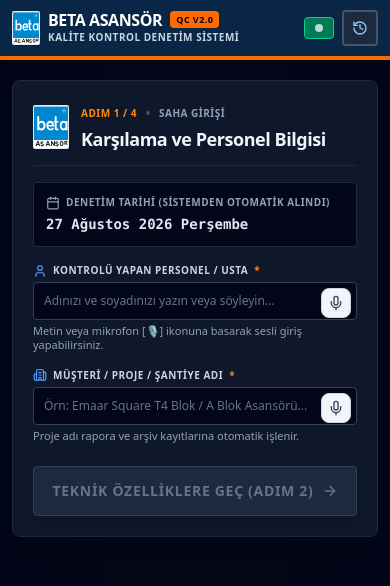
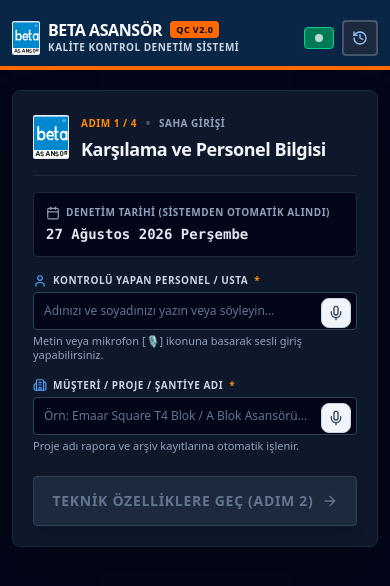
Before and after one commit to ahmetsarihan1903/ahmet, a React (Vite) app: page / in a window 390 px wide. Shown: the top 586 px of the page. Built offline with nearby package versions, Linux system fonts and the light colour scheme; a web font is replaced by a local one.

Commit message:
feat: add support for mobile safe area insets
Update viewport configuration and header padding to ensure proper rendering on devices with notches and status bars.

```diff
--- a/index.html
+++ b/index.html
@@ -2,7 +2,7 @@
 <html lang="tr">
   <head>
     <meta charset="UTF-8" />
-    <meta name="viewport" content="width=device-width, initial-scale=1.0, maximum-scale=1.0, user-scalable=no" />
+    <meta name="viewport" content="width=device-width, initial-scale=1.0, maximum-scale=1.0, user-scalable=no, viewport-fit=cover" />
     <link rel="preconnect" href="https://fonts.googleapis.com" />
     <link rel="preconnect" href="https://fonts.gstatic.com" crossorigin />
     <link href="https://fonts.googleapis.com/css2?family=Barlow+Condensed:wght@700;800;900&family=Oswald:wght@600;700&display=swap" rel="stylesheet" />
--- a/src/components/Header.tsx
+++ b/src/components/Header.tsx
@@ -35,8 +35,8 @@
   }, [startTimestamp, currentStep]);
 
   return (
-    <header className="sticky top-0 z-40 bg-[#0A2647] text-white shadow-md border-b-4 border-orange-500">
-      <div className="max-w-6xl mx-auto px-3 sm:px-4 py-2.5 sm:py-3 flex items-center justify-between">
+    <header className="sticky top-0 z-40 bg-[#0A2647] text-white shadow-md border-b-4 border-orange-500 pt-safe-or-4">
+      <div className="max-w-6xl mx-auto px-3 sm:px-4 pt-1 pb-2.5 sm:pb-3 flex items-center justify-between">
         {/* Brand & Logo */}
         <div className="flex items-center gap-2 sm:gap-2.5">
           <BetaLogo size="sm" className="shadow-xs" />
--- a/src/components/Step3SwipePanel.tsx
+++ b/src/components/Step3SwipePanel.tsx
@@ -170,7 +170,7 @@
       onTouchEnd={handleTouchEnd}
     >
       {/* Sticky Top Header Navigation & Controls (Fixed at the very top of pages) */}
-      <div className="sticky top-12 sm:top-14 z-30 bg-slate-900 border-b-2 border-slate-800 -mx-3 sm:-mx-4 px-3 sm:px-4 mb-3 shadow-lg">
+      <div className="sticky top-[calc(3.75rem+env(safe-area-inset-top,0px))] sm:top-[calc(4.25rem+env(safe-area-inset-top,0px))] z-30 bg-slate-900 border-b-2 border-slate-800 -mx-3 sm:-mx-4 px-3 sm:px-4 mb-3 shadow-lg">
         {/* Navigation Action Buttons: [ < ] | DENETİMİ BİTİR | [ > ] */}
         <div className="py-2 flex items-center justify-between gap-2 border-b border-slate-800">
           {/* Sol Ok (<) Button - Sadece Sembol */}
--- a/src/index.css
+++ b/src/index.css
@@ -1,6 +1,14 @@
 @import "tailwindcss";
 
 @layer utilities {
+  /* Safe area insets for mobile notches / status bar */
+  .pt-safe {
+    padding-top: max(0.5rem, env(safe-area-inset-top, 0px));
+  }
+  .pt-safe-or-4 {
+    padding-top: max(1rem, calc(env(safe-area-inset-top, 0px) + 0.5rem));
+  }
+
   /* Hide scrollbar for Chrome, Safari and Opera */
   .no-scrollbar::-webkit-scrollbar {
     display: none;
```
